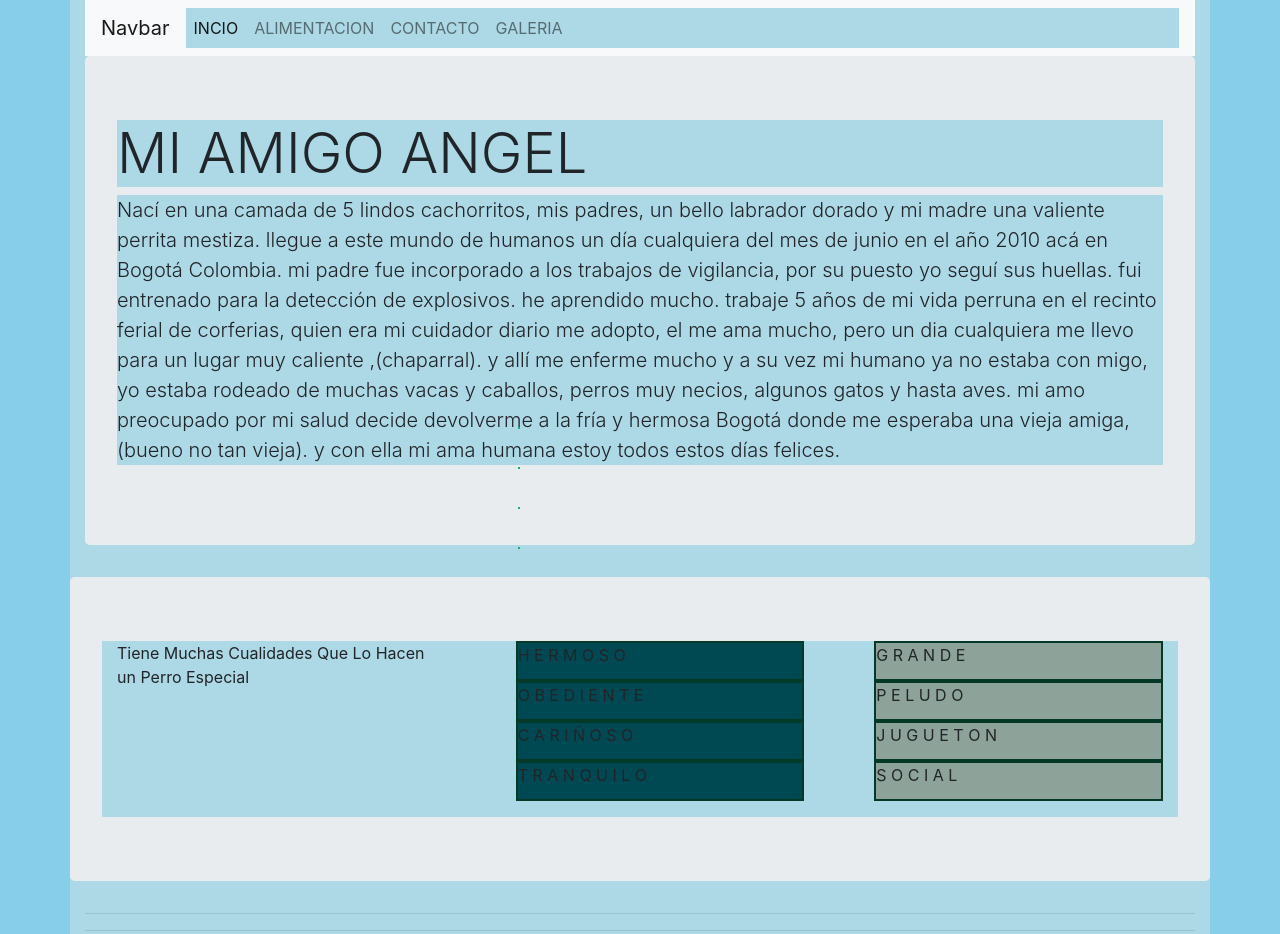
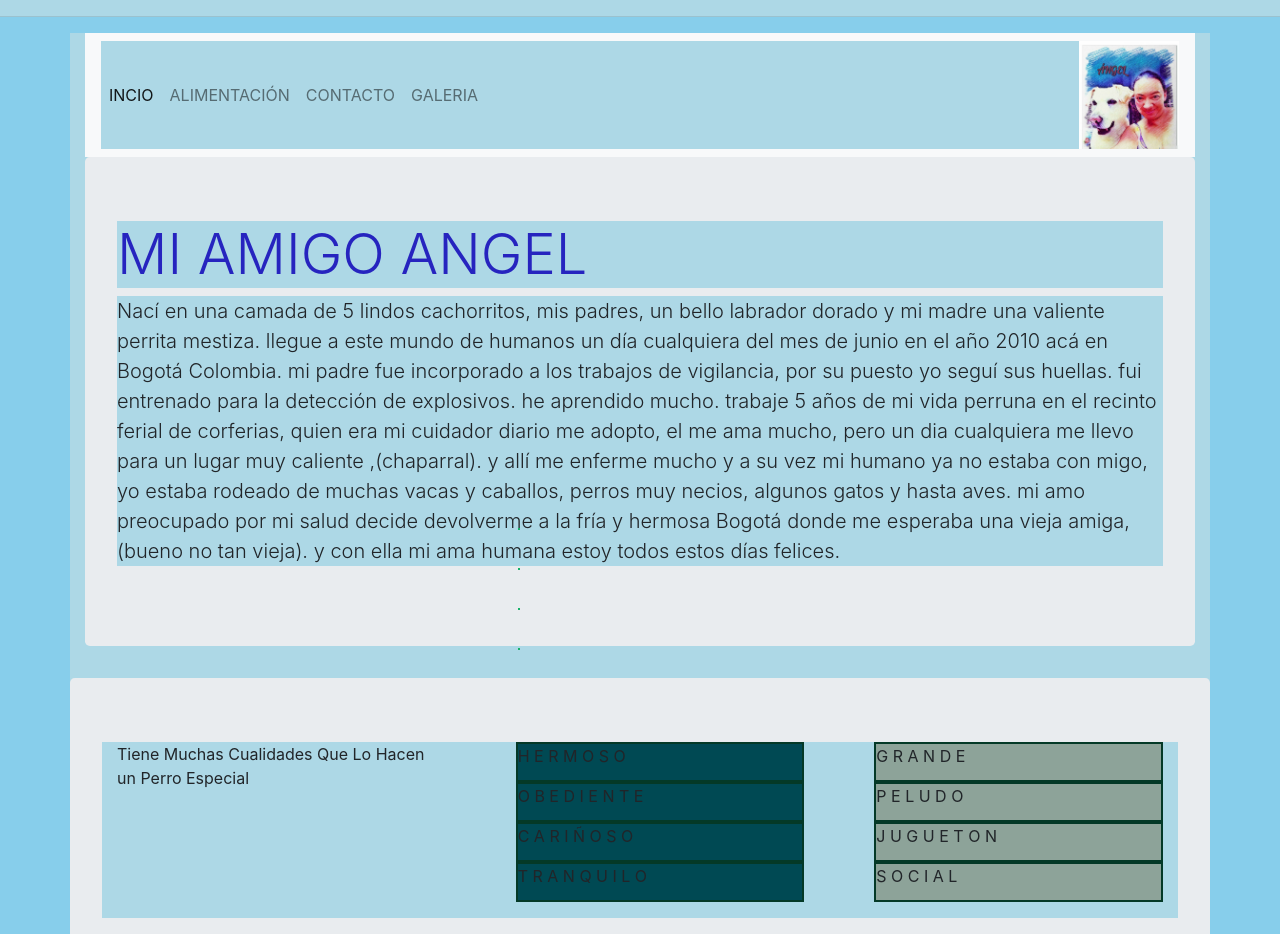
Before and after one commit to YOHISGUTI/Proyecto-Multimedia-, a plain HTML site: page index.html in a window 1280 px wide. Shown: the top 934 px of the page. Drawn offline with nearby package versions, Linux system fonts and the light colour scheme.

Commit message:
lo nuevo

```diff
--- a/index.html
+++ b/index.html
@@ -1,19 +1,38 @@
 <!DOCTYPE html>
-<!-- saved from url=(0074)file:///C:/Users/claug/OneDrive/Escritorio/Nueva%20carpeta/ESTRUCTURA.HTML -->
+
 <html>
 <head>
+
 	<meta http-equiv="content-type" content="text/html; charset=UTF-8">
 	<meta name="viewport" content="width=device-width, initial-scale=1">
+    <!--seo-->
+    <meta name="description" content="biografia de  mi mejor amigo angel">
+    <meta name="keywords" content="sitios para comprar aliemtos">
+    <meta name=" author" content="yohana gutierrez">
+
+     <open graph>
+
+    <meta property="og:locale" content="es_es">
+    <meta property="og:type" content="blog">
+    <meta property="og:title" content="BLOG PERRUNO *ANGEL*">
+    <meta property="og:description" content="blog sobre mi mejor amigo angel">
+    <meta property="og:url" content="file:///C:/Users/claug/OneDrive/Escritorio/ProyectoMultimedia.html/index.html">
+    <meta property="og:image" content="images/logo.jpg">
+    <meta property="og:video" content="video/video.mp4">
+
+
+
 	<title>BLOG PERRUNO *ANGEL*</title>
 	<link rel="stylesheet" href="https://maxcdn.bootstrapcdn.com/bootstrap/4.5.2/css/bootstrap.min.css">
 	<link rel="stylesheet" type="text/css" href="style.css">
 </head>
+<hr>
 <body>
 	<div class="container container-fluid">
 		<header>
 
      <nav class="navbar navbar-expand-lg navbar-light bg-light">
-  <a class="navbar-brand" href="#">Navbar</a>
+
   <button class="navbar-toggler" type="button" data-toggle="collapse" data-target="#navbarSupportedContent" aria-controls="navbarSupportedContent" aria-expanded="false" aria-label="Toggle navigation">
     <span class="navbar-toggler-icon"></span>
   </button>
@@ -24,24 +43,22 @@
         <a class="nav-link" href="index.html"> INCIO<span class="sr-only">(current)</span></a>
       </li>
       <li class="nav-item">
-        <a class="nav-link" href="alimentos.html">ALIMENTACION</a>
+        <a class="nav-link" href="alimentos.html">ALIMENTACIÓN</a>
       </li><li class="nav-item">
         <a class="nav-link" href="contacto.html">CONTACTO</a>
       </li><li class="nav-item">
         <a class="nav-link" href="galeria.html">GALERIA</a>
       </li>
- </ul>
-  </div>
+  </ul>
+   <a class="logoa"><img src="MEDIO/IMG/logoangel.jpg"alt=></a>
+   </div>
 </nav>
-
-
-
 
 	</header>
          <main>
          	<div class="jumbotron">
-  <h1 class="display-4">MI AMIGO ANGEL </h1>
-  <p class="lead">Nací en una camada de  5 lindos cachorritos, mis padres, un bello labrador dorado y mi madre una valiente perrita mestiza.  llegue a este mundo de humanos un día cualquiera del mes de junio en el año 2010 acá en Bogotá Colombia.
+  <h2 class="display-4">MI AMIGO ANGEL </h2>
+        <p class="lead">Nací en una camada de  5 lindos cachorritos, mis padres, un bello labrador dorado y mi madre una valiente perrita mestiza.  llegue a este mundo de humanos un día cualquiera del mes de junio en el año 2010 acá en Bogotá Colombia.
         mi padre fue incorporado a los trabajos de vigilancia, por su puesto yo seguí sus huellas. fui entrenado para la detección de explosivos. he aprendido mucho.
         trabaje 5 años  de mi vida perruna en el recinto ferial de corferias, quien era mi cuidador diario me adopto, el me ama mucho, pero un dia cualquiera me llevo para un lugar muy caliente ,(chaparral).
         y allí me enferme mucho  y a su vez mi humano ya no estaba con migo, yo estaba rodeado de muchas vacas y caballos, perros muy necios, algunos gatos y hasta aves. mi amo preocupado por mi salud decide devolverme a la fría y hermosa Bogotá donde me esperaba una vieja amiga, (bueno no tan vieja). y con ella mi ama humana estoy todos estos días felices.</p>
@@ -91,9 +108,7 @@
 
 			</div>
 
-			<hr>
 
-			<hr>
 
 			<div class="row jumbotron ">
 				<h2>CONTENIDOS DEL MEJOR AMIGO DEL HOMBRE</h2>
```
